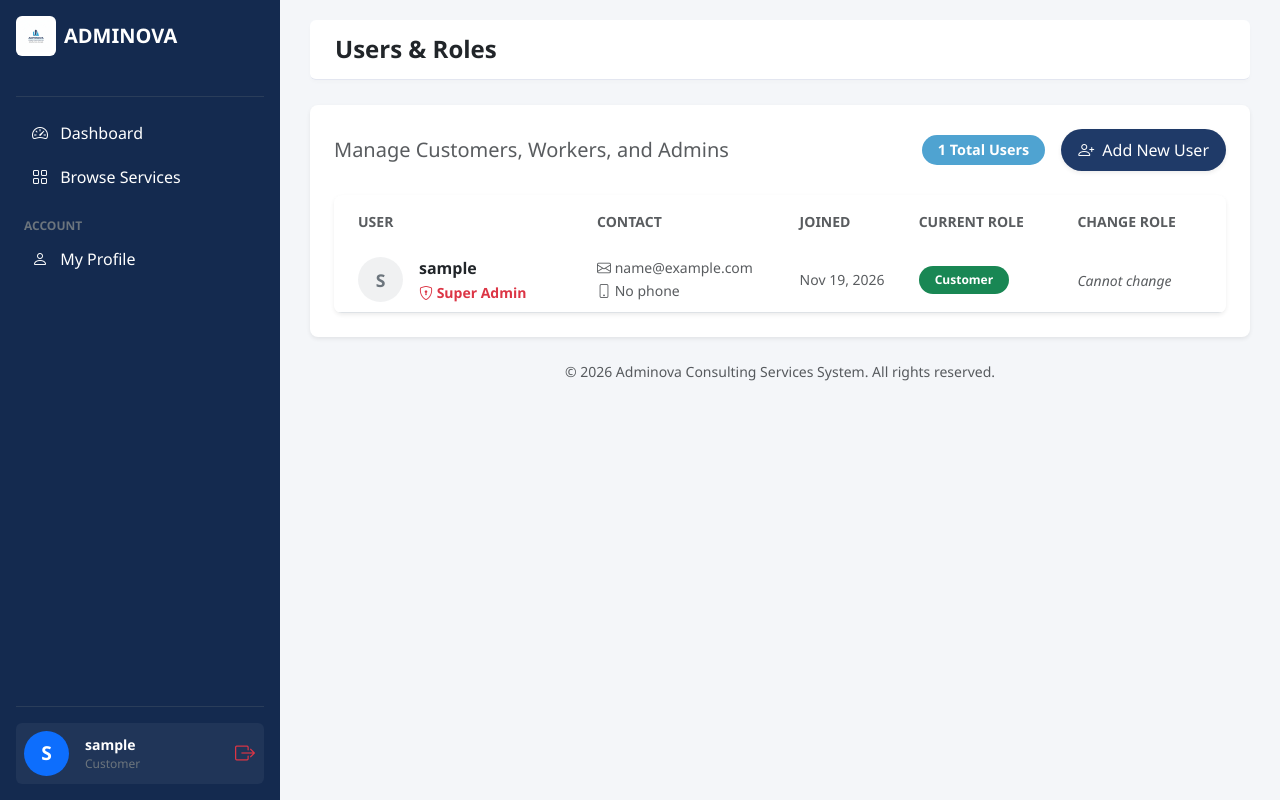
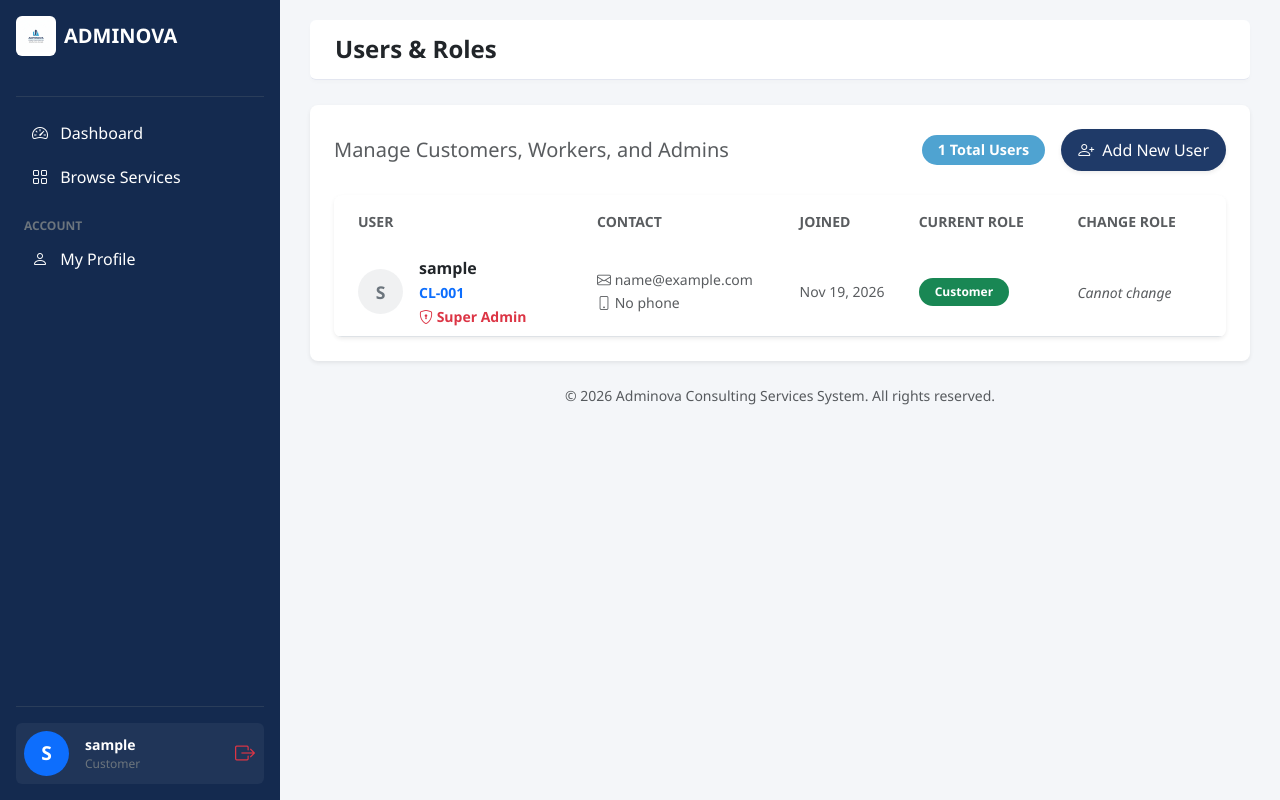
Before and after one commit to kocha-design/Adminova-Booking-System, a Django app: template templates/accounts/manage_users.html in a window 1280 px wide. Run offline with Django 5.2, Linux system fonts and the light colour scheme; the template is opened without the code that fills it: values that come from a table or form of the project are taken from there, others are empty; the visitor is signed in with stand-in values (Sample User, id 1); data comes from the database, SQL or seed files in the repository.

Commit message:
Display auto-generated user ID in manage users table

```diff
--- a/templates/accounts/manage_users.html
+++ b/templates/accounts/manage_users.html
@@ -10,8 +10,8 @@
         <span class="badge rounded-pill px-3 py-2" style="background-color: var(--adminova-sky); font-size: 0.9rem;">
             {{ users|length }} Total Users
         </span>
-        <!-- Kitufe Kipya cha Kuongeza Worker -->
-             <a href="{% url 'accounts:create_user' %}" class="btn text-white shadow-sm px-3 py-2 rounded-pill" style="background-color: var(--adminova-navy);">
+        <!-- Kitufe cha Kuongeza Mtumiaji Mpya -->
+        <a href="{% url 'accounts:create_user' %}" class="btn text-white shadow-sm px-3 py-2 rounded-pill" style="background-color: var(--adminova-navy);">
             <i class="bi bi-person-plus me-1"></i> Add New User
         </a>
     </div>
@@ -38,8 +38,10 @@
                         </div>
                         <div>
                             <span class="fw-bold text-dark d-block">{{ u.username }}</span>
+                            <!-- ID ya Mtumiaji Inaonekana Hapa -->
+                            <small class="text-primary fw-bold">{{ u.user_id|default:"No ID" }}</small>
                             {% if u.is_superuser %}
-                                <small class="text-danger fw-bold"><i class="bi bi-shield-lock"></i> Super Admin</small>
+                                <br><small class="text-danger fw-bold"><i class="bi bi-shield-lock"></i> Super Admin</small>
                             {% endif %}
                         </div>
                     </div>
```
